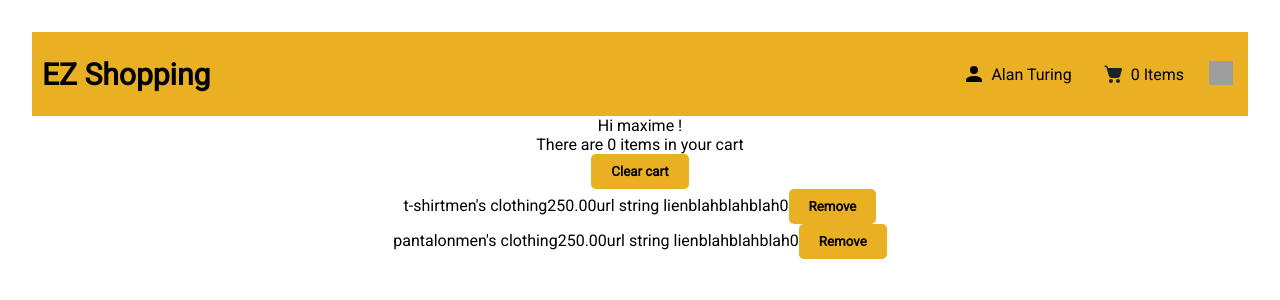
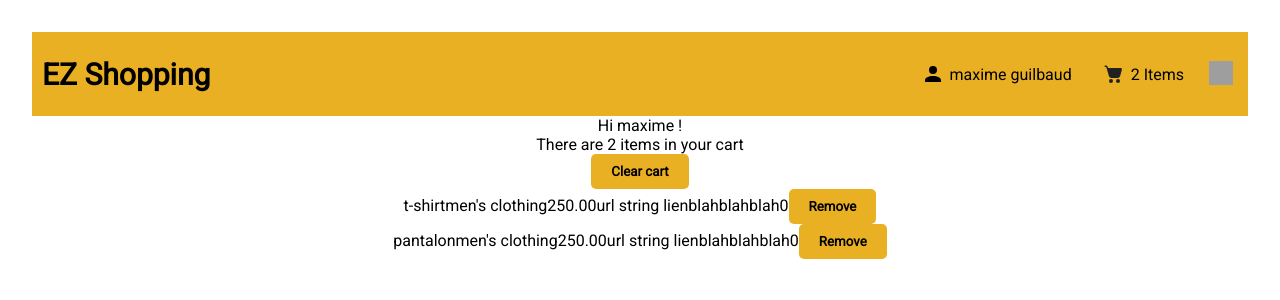
Before and after one commit to Jessy-BH/projet-shopping, a React (Vite) app: page /cart in a window 1280 px wide. Shown: the top 300 px of the page. Built offline with nearby package versions, Linux system fonts and the light colour scheme; grey boxes are pictures that could not be loaded.

Commit message:
dynamic infos navbar

```diff
--- a/src/components/cart.jsx
+++ b/src/components/cart.jsx
@@ -23,7 +23,7 @@ const Cart = () => {
     <div>
       <p>Hi {user.name} !</p>
       {/* {userName} */}
-      <p>There are 0 items in your cart</p>
+      <p>There are {items.length} items in your cart</p>
       {/* {itemsQuantity} */}
       <Button onClick={() => handleClear(items)}>Clear cart</Button>
       {/* DELETE_CART */}
--- a/src/components/nav.jsx
+++ b/src/components/nav.jsx
@@ -5,8 +5,12 @@ import moon from "../assets/moon.svg";
 import account from "../assets/account.svg";
 import { NavLink } from "react-router-dom";
 import { H1Link, Ul, Img, NavStyle, LiLink, Btn } from "../style/Nav.styled";
+import { useSelector } from 'react-redux'
 
 const Nav = () => {
+  const {user} = useSelector(state => state.userReducer);
+  const {items} = useSelector(state => state.itemReducer);
+
   const darkThemeLs = localStorage.getItem('dark-theme');
   const [isDarkTheme, setIsDarkTheme] = useState(darkThemeLs === null || darkThemeLs === 'false' ? false : true);
 
@@ -32,13 +36,13 @@ const Nav = () => {
         <LiLink>
           <NavLink to="/account" className="navlink-style">
             <Img src={account} alt="" />
-            Alan Turing
+            {user.name} {user.lastname}
           </NavLink>
         </LiLink>
         <LiLink>
           <NavLink to="/cart" className="navlink-style">
             <Img src={cart} alt="" />
-            0 Items
+            {items.length} {items.length < 2 ? 'Item' : 'Items'}
           </NavLink>
         </LiLink>
         <LiLink>
```
